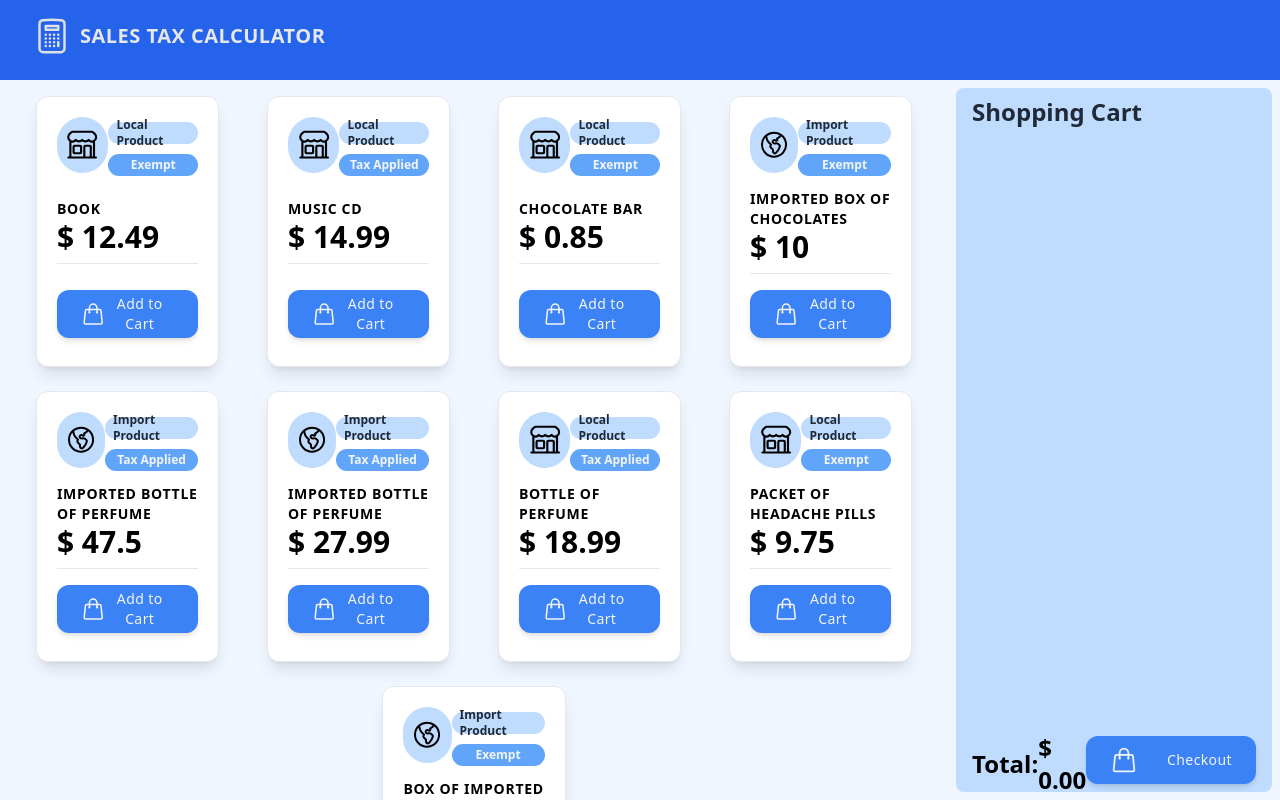
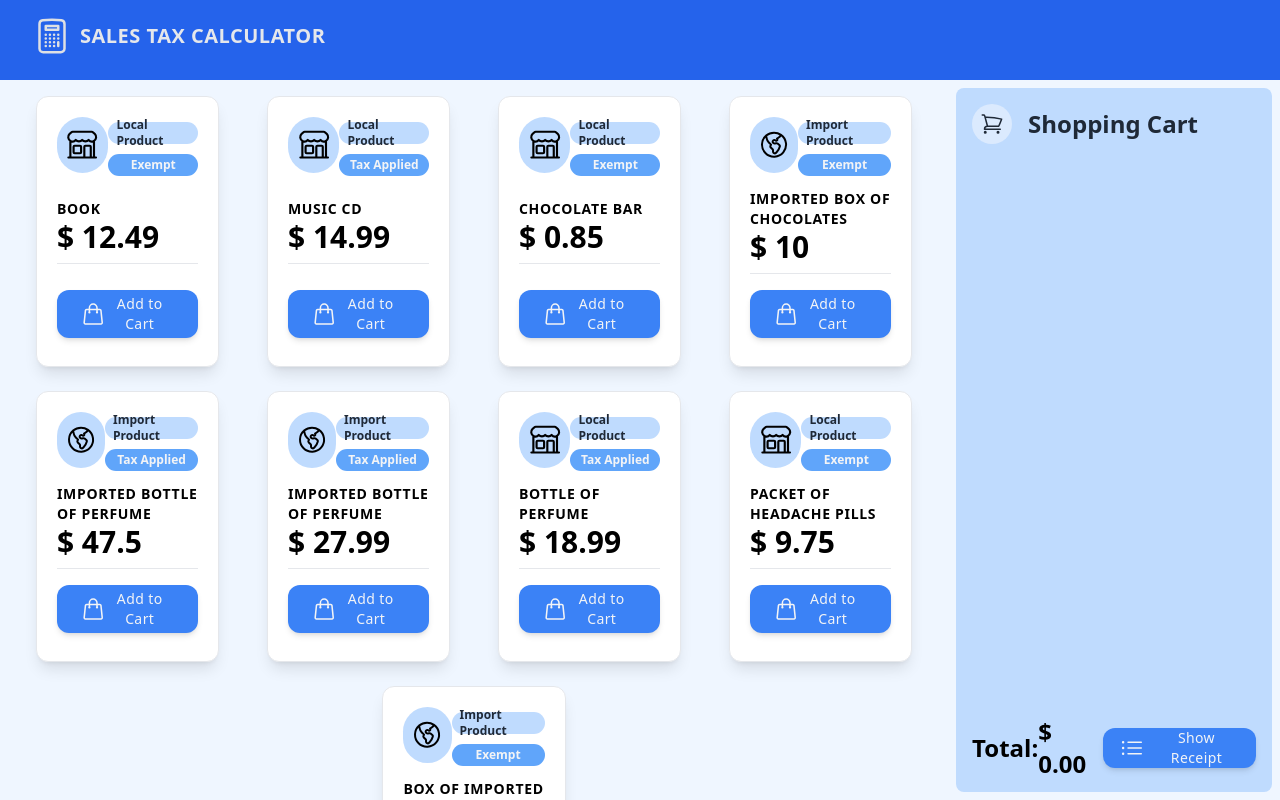
Before and after one commit to sulkhan10/sales-tax-react, a React (Create React App) app: page / in a window 1280 px wide. Built offline with nearby package versions, Linux system fonts and the light colour scheme.

Commit message:
feat : add readme

```diff
--- a/public/index.html
+++ b/public/index.html
@@ -24,7 +24,7 @@
       work correctly both with client-side routing and a non-root public URL.
       Learn how to configure a non-root public URL by running `npm run build`.
     -->
-    <title>React App</title>
+    <title>Sales Tax Calculator</title>
   </head>
   <body>
     <noscript>You need to enable JavaScript to run this app.</noscript>
--- a/src/App.js
+++ b/src/App.js
@@ -215,7 +215,24 @@ function App() {
           ))}
         </div>
         <div className="sm:w-1/4  bg-blue-200 flex flex-col m-2  rounded-lg">
-          <div className="h-[8%] px-4 py-2 text-gray-800">
+          <div className="h-[8%] px-4 py-2 text-gray-800 flex gap-4 items-center mt-2">
+            <div className=" flex h-12 w-12 items-center justify-center rounded-full bg-blue-100  sm:h-10 sm:w-10">
+              <svg
+                fill="none"
+                className="h-6"
+                stroke="currentColor"
+                stroke-width="1.5"
+                viewBox="0 0 24 24"
+                xmlns="http://www.w3.org/2000/svg"
+                aria-hidden="true"
+              >
+                <path
+                  stroke-linecap="round"
+                  stroke-linejoin="round"
+                  d="M2.25 3h1.386c.51 0 .955.343 1.087.835l.383 1.437M7.5 14.25a3 3 0 00-3 3h15.75m-12.75-3h11.218c1.121-2.3 2.1-4.684 2.924-7.138a60.114 60.114 0 00-16.536-1.84M7.5 14.25L5.106 5.272M6 20.25a.75.75 0 11-1.5 0 .75.75 0 011.5 0zm12.75 0a.75.75 0 11-1.5 0 .75.75 0 011.5 0z"
+                ></path>
+              </svg>
+            </div>
             <h2 className="text-2xl font-bold">Shopping Cart</h2>
           </div>
           <div className="h-[84%]  overflow-y-scroll ">
@@ -258,7 +275,7 @@ function App() {
               </div>
             ))}
           </div>
-          <div className="h-[8%] flex justify-between px-4 py-2 items-center">
+          <div className="h-[8%] flex justify-between px-4 py-2 mb-4 items-center">
             <h2 className="text-2xl font-semibold">Total:</h2>
             {/* {dataSalesTax.items?.map((item) => (
                 <div className="item-card" key={item.id}>
@@ -270,24 +287,25 @@ function App() {
 
             <button
               onClick={showReceipt}
-              className="inline-flex items-center justify-between w-full h-12 px-6 mb-2 font-medium tracking-wide text-gray-100 transition duration-200 bg-blue-500 rounded-xl shadow-md hover:bg-blue-900 focus:shadow-outline focus:outline-none "
+              className="inline-flex items-center justify-between  h-10 px-4  font-medium tracking-wide text-gray-100 transition duration-200 bg-blue-500 rounded-xl shadow-md hover:bg-blue-900 focus:shadow-outline focus:outline-none "
             >
               <svg
                 fill="none"
                 stroke="currentColor"
-                className="h-7"
                 stroke-width="1.5"
                 viewBox="0 0 24 24"
                 xmlns="http://www.w3.org/2000/svg"
                 aria-hidden="true"
+                className="h-7"
               >
                 <path
                   stroke-linecap="round"
                   stroke-linejoin="round"
-                  d="M15.75 10.5V6a3.75 3.75 0 10-7.5 0v4.5m11.356-1.993l1.263 12c.07.665-.45 1.243-1.119 1.243H4.25a1.125 1.125 0 01-1.12-1.243l1.264-12A1.125 1.125 0 015.513 7.5h12.974c.576 0 1.059.435 1.119 1.007zM8.625 10.5a.375.375 0 11-.75 0 .375.375 0 01.75 0zm7.5 0a.375.375 0 11-.75 0 .375.375 0 01.75 0z"
+                  d="M8.25 6.75h12M8.25 12h12m-12 5.25h12M3.75 6.75h.007v.008H3.75V6.75zm.375 0a.375.375 0 11-.75 0 .375.375 0 01.75 0zM3.75 12h.007v.008H3.75V12zm.375 0a.375.375 0 11-.75 0 .375.375 0 01.75 0zm-.375 5.25h.007v.008H3.75v-.008zm.375 0a.375.375 0 11-.75 0 .375.375 0 01.75 0z"
                 ></path>
               </svg>
-              <div className="text-sm">Checkout</div>
+
+              <div className="text-sm ml-2">Show Receipt</div>
             </button>
           </div>
         </div>
@@ -307,9 +325,21 @@ function App() {
                 <div className="bg-white px-4 pb-4 pt-5 sm:p-6 sm:pb-4">
                   <div className="sm:flex sm:items-start">
                     <div className="mx-auto flex h-12 w-12 flex-shrink-0 items-center justify-center rounded-full bg-blue-100 sm:mx-0 sm:h-10 sm:w-10">
-                    <svg fill="none" className="h-6" stroke="currentColor" stroke-width="1.5" viewBox="0 0 24 24" xmlns="http://www.w3.org/2000/svg" aria-hidden="true">
-  <path stroke-linecap="round" stroke-linejoin="round" d="M2.25 3h1.386c.51 0 .955.343 1.087.835l.383 1.437M7.5 14.25a3 3 0 00-3 3h15.75m-12.75-3h11.218c1.121-2.3 2.1-4.684 2.924-7.138a60.114 60.114 0 00-16.536-1.84M7.5 14.25L5.106 5.272M6 20.25a.75.75 0 11-1.5 0 .75.75 0 011.5 0zm12.75 0a.75.75 0 11-1.5 0 .75.75 0 011.5 0z"></path>
-</svg>
+                      <svg
+                        fill="none"
+                        className="h-6"
+                        stroke="currentColor"
+                        stroke-width="1.5"
+                        viewBox="0 0 24 24"
+                        xmlns="http://www.w3.org/2000/svg"
+                        aria-hidden="true"
+                      >
+                        <path
+                          stroke-linecap="round"
+                          stroke-linejoin="round"
+                          d="M2.25 3h1.386c.51 0 .955.343 1.087.835l.383 1.437M7.5 14.25a3 3 0 00-3 3h15.75m-12.75-3h11.218c1.121-2.3 2.1-4.684 2.924-7.138a60.114 60.114 0 00-16.536-1.84M7.5 14.25L5.106 5.272M6 20.25a.75.75 0 11-1.5 0 .75.75 0 011.5 0zm12.75 0a.75.75 0 11-1.5 0 .75.75 0 011.5 0z"
+                        ></path>
+                      </svg>
                     </div>
                     <div className="mt-3 text-center sm:ml-4 sm:mt-0 sm:text-left">
                       <h3
@@ -339,8 +369,7 @@ function App() {
                 </div>
                 <div className="bg-gray-50 px-4 py-3 sm:flex sm:flex-row-reverse sm:px-6">
                   <button
-                                      onClick={hideReceipt}
-
+                    onClick={hideReceipt}
                     type="button"
                     className="inline-flex w-full justify-center rounded-md bg-blue-600 px-3 py-2 text-sm font-semibold text-white shadow-sm hover:bg-blue-500 sm:ml-3 sm:w-auto"
                   >
```
Also changed, not shown: 2 other files (tests, documents, lock files or other folders).
